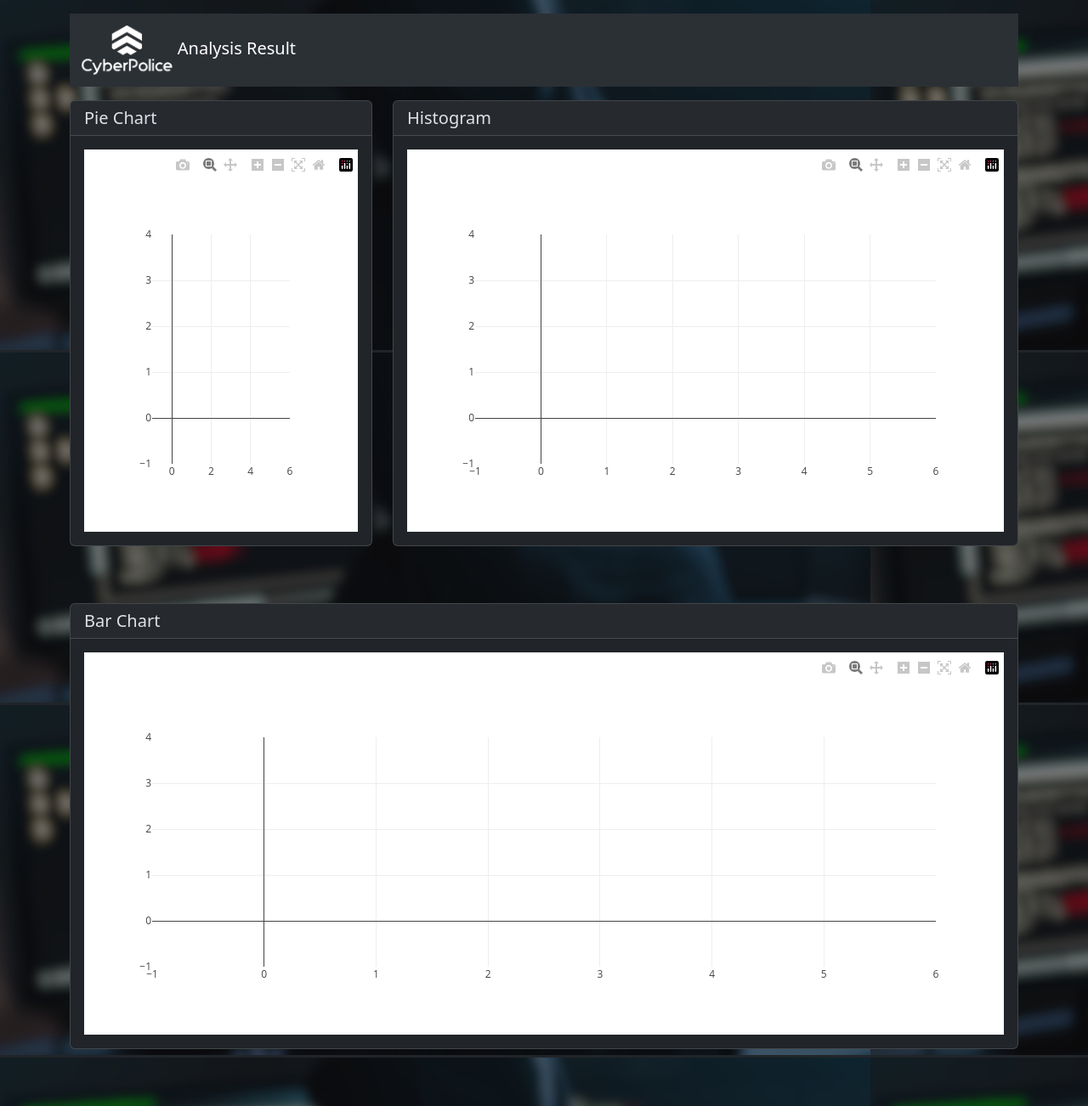
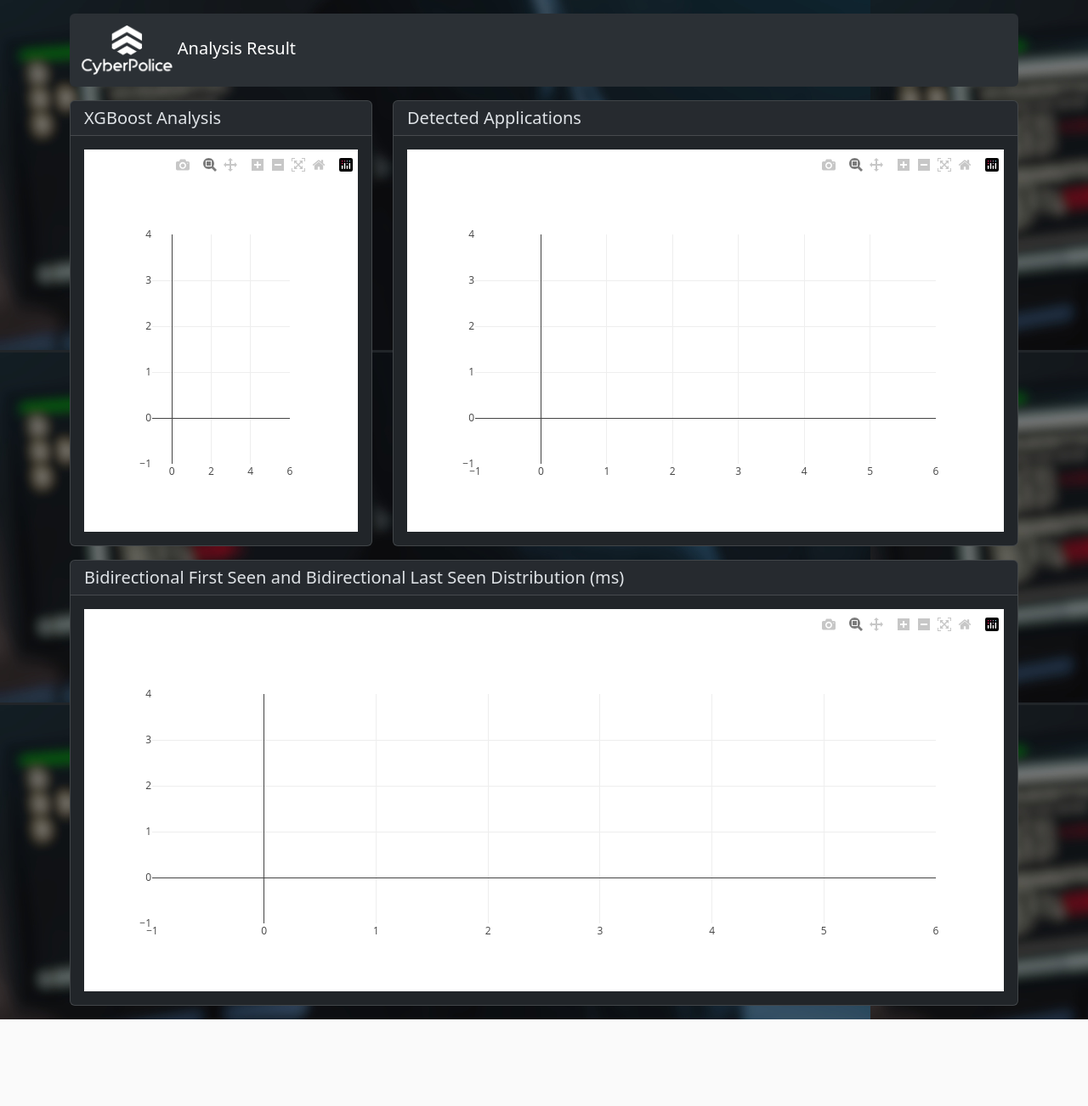
Before and after one commit to lifeatedelab/tsdn-cyberpolice, a FastAPI app: template templates/dashboard.html in a window 1280 px wide. Shown: the whole page at 85% size. After the commit the page ends 1200 px from the top, so only its background shows below. Run offline with FastAPI, Linux system fonts and the light colour scheme; the template is opened without the code that fills it: most values are stand-ins (such as "Sample title", 1, 10 or a date in 2020); parts of the project's set-up code (start-up, migrations or seed data) failed here and were passed over; some libraries are stand-ins or nearby versions.

Commit message:
minor adjustments

```diff
--- a/app/main.py
+++ b/app/main.py
@@ -7,6 +7,7 @@ from fastapi.templating import Jinja2Templates
 from nfstream import NFStreamer
 import joblib
 import plotly
+import plotly.graph_objects as go
 from xgboost import XGBClassifier
 import pandas as pd
 import uvicorn
@@ -85,7 +86,7 @@ def get_class_pie(predictions):
         title=f"There are {count_class1} Malicious Traffics",
         template="plotly_dark",
     )
-    fig.update_yaxes(automargin=False)
+    # fig.update_yaxes(automargin=False)
 
     graphJSON = json.dumps(fig, cls=plotly.utils.PlotlyJSONEncoder)
 
@@ -94,8 +95,17 @@ def get_class_pie(predictions):
 
 def get_bfs_histogram(df):
     # df = px.data.tips()
-    fig = px.histogram(df, x="bidirectional_first_seen_ms", template="plotly_dark")
+    # fig = px.histogram(df, x="bidirectional_first_seen_ms", template="plotly_dark")
     # print(df["dst2src_fin_packets"].unique())
+
+    fig = go.Figure()
+    fig.add_trace(go.Histogram(x=df["bidirectional_first_seen_ms"].values, name="BFS"))
+    fig.add_trace(go.Histogram(x=df["bidirectional_last_seen_ms"].values, name="BLS"))
+
+    fig.update_layout(template="plotly_dark")
+    fig.update_layout(barmode='overlay')
+    fig.update_traces(opacity=0.8)
+
     graphJSON = json.dumps(fig, cls=plotly.utils.PlotlyJSONEncoder)
 
     return graphJSON
--- a/templates/dashboard.html
+++ b/templates/dashboard.html
@@ -16,16 +16,13 @@
         background-image: url("{{ url_for('static', path = 'assets/img/background.png') }}");
       }
 
-      .row {
-        height: 80vh;
-      }
     </style>
     <!-- Add any additional styles or scripts if needed -->
   </head>
 
   <body data-bs-theme="dark">
     <div class="container">
-      <nav class="navbar bg-body-tertiary mt-3 mb-3">
+      <nav class="navbar bg-body-tertiary mt-3 mb-3 rounded">
         <div class="container-fluid">
           <a class="navbar-brand" href="#">
             <img
@@ -38,10 +35,10 @@
           </a>
         </div>
       </nav>
-      <div class="row gy-5">
+      <div class="row mb-3">
         <div class="col-sm-4">
           <div class="card">
-            <h5 class="card-header">Pie Chart</h5>
+            <h5 class="card-header">XGBoost Analysis</h5>
             <div class="card-body">
               <div id="pieChart" class="responsive-plot"></div>
             </div>
@@ -50,20 +47,20 @@
 
         <div class="col-sm-8">
           <div class="card">
-            <h5 class="card-header">Histogram</h5>
+            <h5 class="card-header">Detected Applications</h5>
             <div class="card-body">
-              <div id="bfsHistogram" class="responsive-plot"></div>
+              <div id="appBar" class="responsive-plot"></div>
             </div>
           </div>
         </div>
       </div>
 
-      <div class="row gy-5">
+      <div class="row mb-3">
         <div class="col-sm-12">
           <div class="card">
-            <h5 class="card-header">Bar Chart</h5>
+            <h5 class="card-header">Bidirectional First Seen and Bidirectional Last Seen Distribution (ms)</h5>
             <div class="card-body">
-              <div id="appBar" class="responsive-plot"></div>
+              <div id="bfsHistogram" class="responsive-plot"></div>
             </div>
           </div>
         </div>
```
